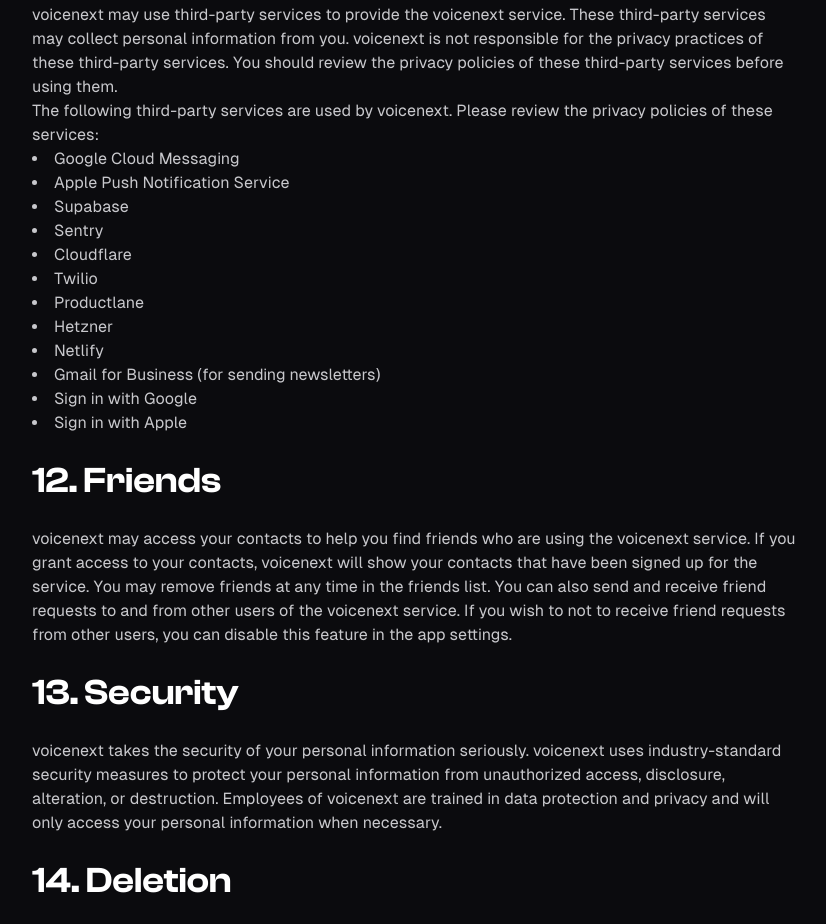
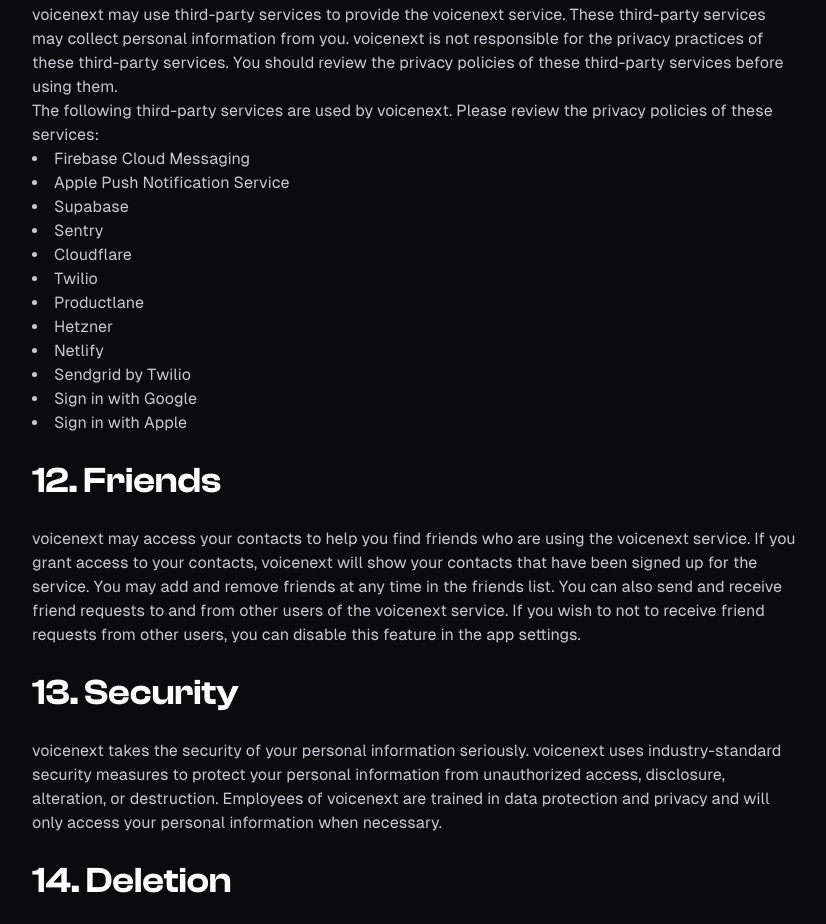
Before and after one commit to voicenextapp/website, an Astro site: page /privacy in a window 1280 px wide. Shown: the part 2285-3209 px from the top of the page, without its empty margins (224-1050 px from the left). Built offline with nearby package versions, Linux system fonts and the light colour scheme; Astro itself is replaced by a stand-in of ours.

Commit message:
Update privacy policy

```diff
--- a/src/pages/privacy.md
+++ b/src/pages/privacy.md
@@ -57,7 +57,7 @@
 
 The following third-party services are used by voicenext. Please review the privacy policies of these services:
 
-* [Google Cloud Messaging](https://cloud.google.com/messaging)
+* [Firebase Cloud Messaging](https://policies.google.com/privacy)
 * [Apple Push Notification Service](https://developer.apple.com/documentation/usernotifications)
 * [Supabase](https://supabase.io/privacy)
 * [Sentry](https://sentry.io/privacy/)
@@ -66,13 +66,13 @@
 * [Productlane](https://productlane.com/privacy)
 * [Hetzner](https://hetzner.com/privacy)
 * [Netlify](https://netlify.com/privacy)
-* [Gmail for Business (for sending newsletters)](https://policies.google.com/privacy)
+* [Sendgrid by Twilio](https://twilio.com/legal/privacy)
 * [Sign in with Google](https://policies.google.com/privacy)
 * [Sign in with Apple](https://apple.com/legal/privacy)
 
 ## 12. Friends
 
-voicenext may access your contacts to help you find friends who are using the voicenext service. If you grant access to your contacts, voicenext will show your contacts that have been signed up for the service. You may remove friends at any time in the friends list. You can also send and receive friend requests to and from other users of the voicenext service. If you wish to not to receive friend requests from other users, you can disable this feature in the app settings.
+voicenext may access your contacts to help you find friends who are using the voicenext service. If you grant access to your contacts, voicenext will show your contacts that have been signed up for the service. You may add and remove friends at any time in the friends list. You can also send and receive friend requests to and from other users of the voicenext service. If you wish to not to receive friend requests from other users, you can disable this feature in the app settings.
 
 ## 13. Security
 
```
